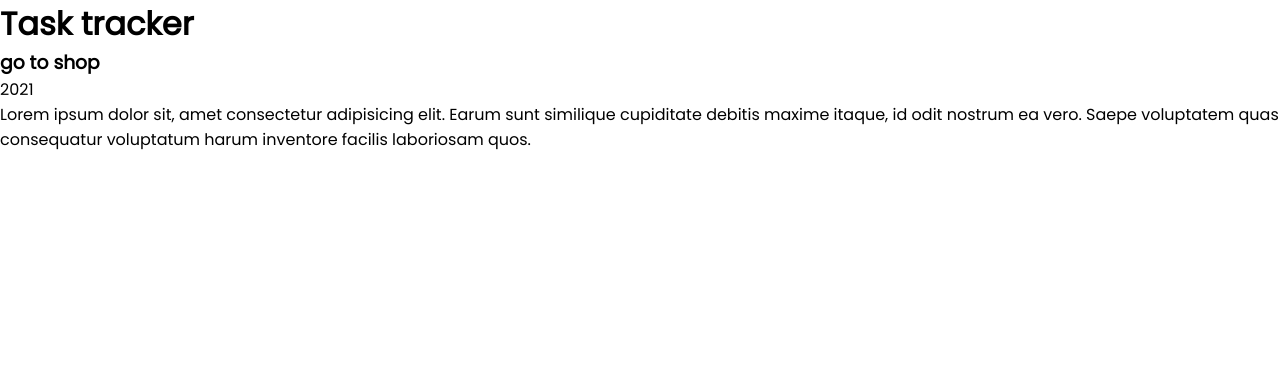
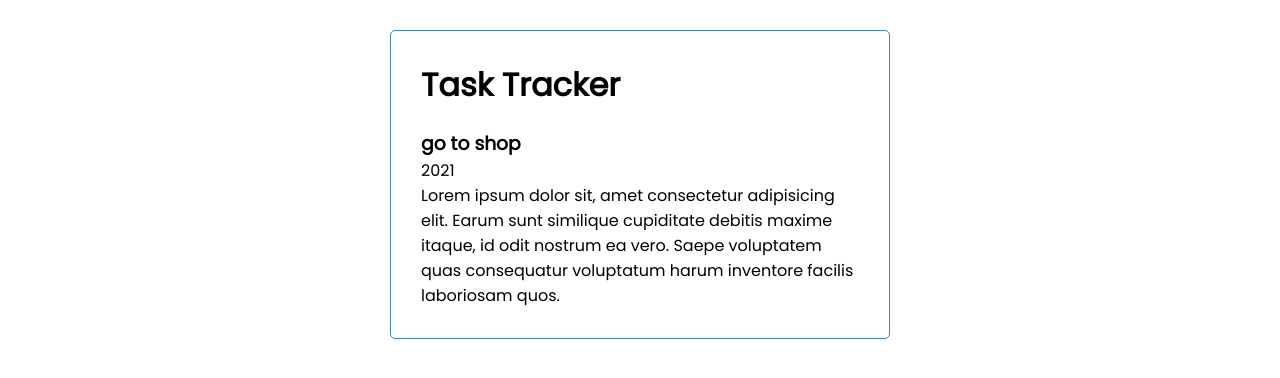
Before and after one commit to PeterOsoo/react-task-tracker, a React (Create React App) app: page / in a window 1280 px wide. Shown: the top 378 px of the page. Built offline with nearby package versions, Linux system fonts and the light colour scheme.

Commit message:
default props

```diff
--- a/src/App.js
+++ b/src/App.js
@@ -1,8 +1,14 @@
 import "./App.css"
+import Header from "./components/Header"
 import Tasks from "./components/Tasks"
 
 const App = () => {
-	return <Tasks />
+	return (
+		<div className="container">
+			<Header />
+			<Tasks />
+		</div>
+	)
 }
 
 export default App
--- /dev/null
+++ b/src/components/Header.js
@@ -0,0 +1,15 @@
+import React from "react"
+
+const Header = ({ title }) => {
+	return (
+		<header className="header">
+			<h1>{title}</h1>
+		</header>
+	)
+}
+
+Header.defaultProps = {
+	title: "Task Tracker",
+}
+
+export default Header
--- a/src/components/Tasks.js
+++ b/src/components/Tasks.js
@@ -4,7 +4,6 @@ const Tasks = () => {
 	const date = new Date()
 	return (
 		<div>
-			<h1>Task tracker</h1>
 			<h3>go to shop</h3>
 			<p> {date.getFullYear()} </p>
 			<p>
```
